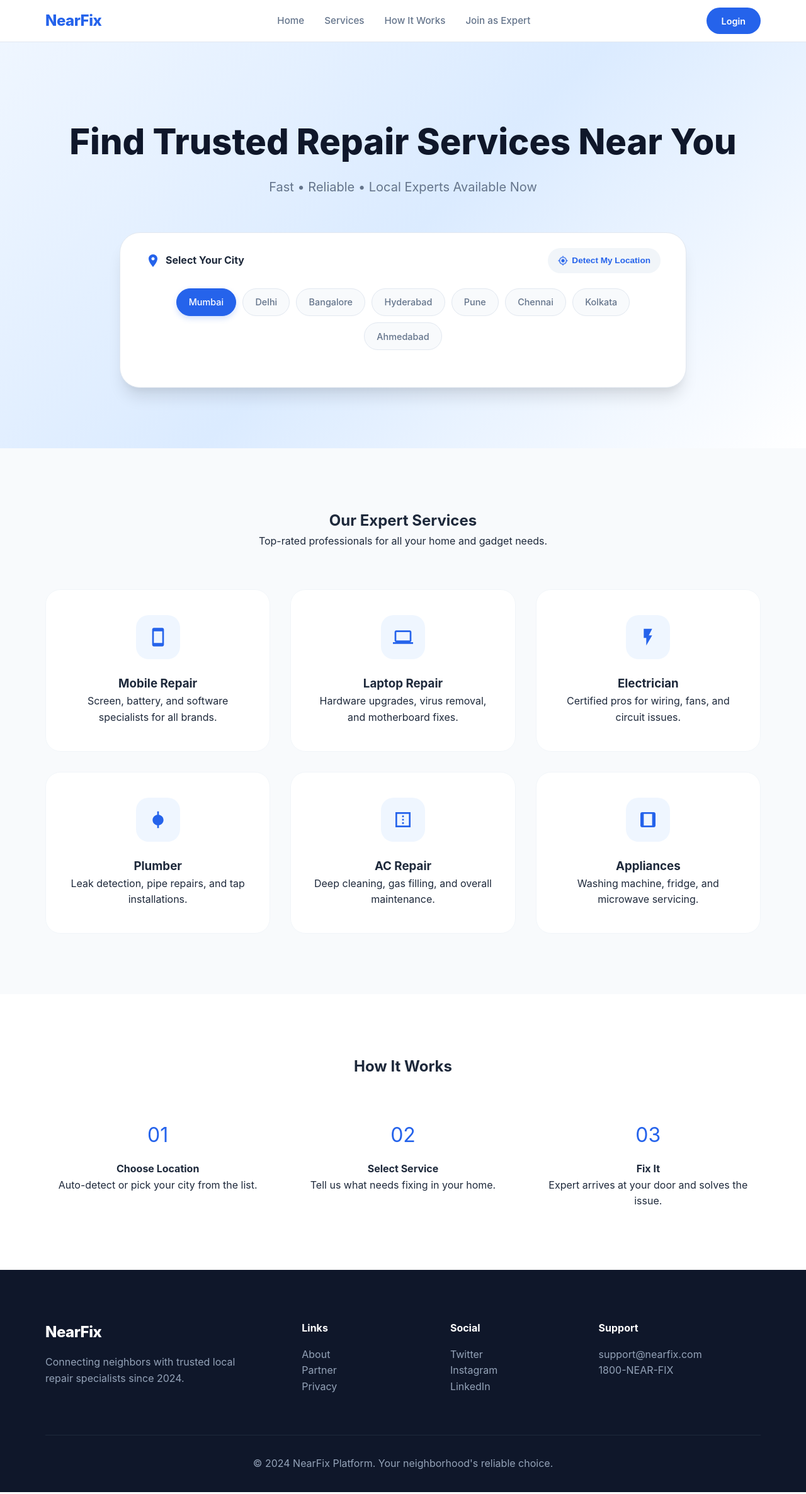
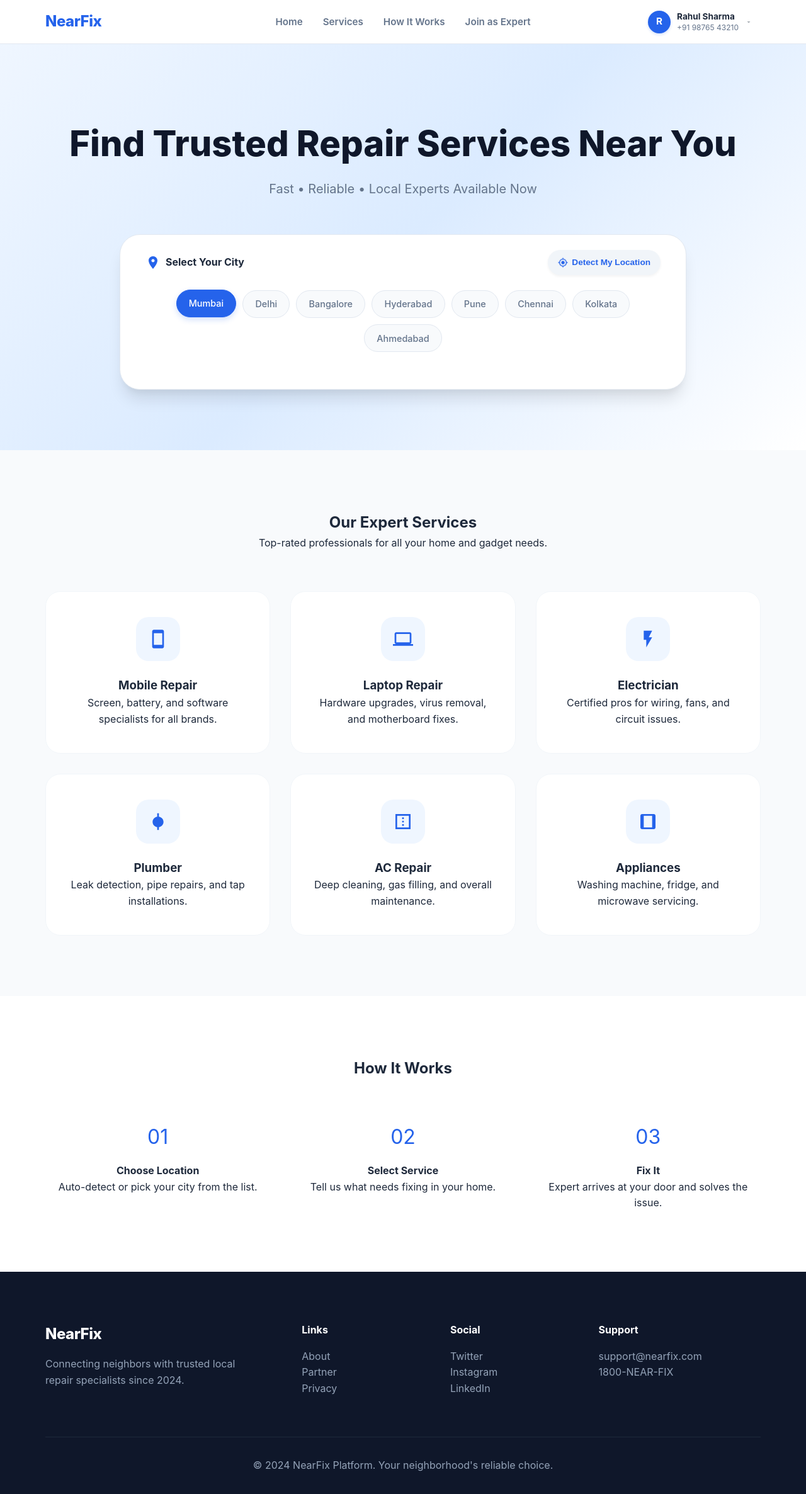
Before and after one commit to Detective-123/NearFix, a Django app: template templates/home.html in a window 1280 px wide. Shown: the whole page at 63% size. Run offline with Django 5.2, Linux system fonts and the light colour scheme; the template is opened without the code that fills it, so the values that code supplies are empty.

Commit message:
FRESH PROFILE INTEGRATED PAGE

```diff
--- a/NearFixApp/urls.py
+++ b/NearFixApp/urls.py
@@ -7,4 +7,5 @@ urlpatterns = [
     path("login/", views.login, name="login"),
     path('register/',views.register,name='register'),
     path('profile/',views.profile,name='profile'),
+    path('logout/', views.logout, name='logout'),
 ]
--- a/templates/home.html
+++ b/templates/home.html
@@ -71,10 +71,10 @@
         .navbar {
             position: sticky;
             top: 0;
-            background: rgba(255, 255, 255, 0.9);
+            background: rgba(255, 255, 255, 0.95);
             backdrop-filter: blur(10px);
             z-index: 1000;
-            padding: 0.75rem 0;
+            padding: 0.6rem 0;
             border-bottom: 1px solid #e2e8f0;
         }
 
@@ -82,7 +82,12 @@
             display: flex;
             justify-content: space-between;
             align-items: center;
-            gap: 2rem;
+        }
+
+        .logo-container {
+            flex: 1;
+            display: flex;
+            justify-content: flex-start;
         }
 
         .logo {
@@ -90,38 +95,73 @@
             font-weight: 800;
             color: var(--primary);
             letter-spacing: -0.5px;
-            flex-shrink: 0;
         }
 
         .nav-links {
             display: flex;
             gap: 2rem;
+            justify-content: center;
         }
 
         .nav-links a {
-            font-weight: 500;
+            font-weight: 600;
             font-size: 0.95rem;
             color: var(--text-muted);
             position: relative;
+            white-space: nowrap;
+        }
+
+        .nav-links a::after {
+            content: '';
+            position: absolute;
+            bottom: -4px;
+            left: 0;
+            width: 0;
+            height: 2px;
+            background: var(--primary);
+            transition: var(--transition);
         }
 
         .nav-links a:hover {
             color: var(--primary);
         }
 
-        /* --- Profile Section in Nav --- */
-        .nav-profile {
+        .nav-links a:hover::after {
+            width: 100%;
+        }
+
+        /* --- Profile Section Dropdown --- */
+        .nav-profile-dropdown {
+            flex: 1;
+            display: flex;
+            justify-content: flex-end;
+            position: relative;
+        }
+
+        .avatar-trigger {
             display: flex;
             align-items: center;
-            gap: 12px;
-            padding-left: 1.5rem;
-            border-left: 1px solid #e2e8f0;
-            flex-shrink: 0;
+            gap: 10px;
+            cursor: pointer;
+            padding: 6px 12px;
+            border-radius: 50px;
+            transition: var(--transition);
+            background: transparent;
+            border: 1px solid transparent;
+        }
+
+        .avatar-trigger:hover {
+            background: #f1f5f9;
+            border-color: #e2e8f0;
+        }
+
+        .avatar-trigger:active {
+            transform: scale(0.98);
         }
 
         .avatar-circle {
-            width: 38px;
-            height: 38px;
+            width: 36px;
+            height: 36px;
             border-radius: 50%;
             background-color: var(--primary);
             color: white;
@@ -129,43 +169,90 @@
             justify-content: center;
             align-items: center;
             font-weight: 700;
-            font-size: 1rem;
+            font-size: 0.95rem;
             box-shadow: 0 2px 4px rgba(37, 99, 235, 0.2);
+            transition: var(--transition);
+            flex-shrink: 0;
+        }
+
+        /* Dropdown Menu styling */
+        .dropdown-menu {
+            position: absolute;
+            top: 100%;
+            right: 0;
+            margin-top: 0.75rem;
+            background: var(--white);
+            min-width: 220px;
+            border-radius: 1rem;
+            box-shadow: var(--hover-shadow);
+            border: 1px solid #e2e8f0;
+            opacity: 0;
+            visibility: hidden;
+            transform: translateY(10px);
+            transition: var(--transition);
+            overflow: hidden;
+            z-index: 1001;
+        }
+
+        .nav-profile-dropdown:hover .dropdown-menu {
+            opacity: 1;
+            visibility: visible;
+            transform: translateY(0);
+        }
+
+        .dropdown-header {
+            padding: 1rem;
+            background: #f8fafc;
+            border-bottom: 1px solid #e2e8f0;
+        }
+
+        .dropdown-menu a {
+            display: flex;
+            align-items: center;
+            gap: 10px;
+            padding: 0.8rem 1rem;
+            color: var(--text-main);
+            font-size: 0.9rem;
+            font-weight: 500;
+            transition: var(--transition);
+        }
+
+        .dropdown-menu a:hover {
+            background: #eff6ff;
+            color: var(--primary);
+            padding-left: 1.25rem;
+        }
+
+        .dropdown-menu a.logout-btn {
+            color: #ef4444;
+            border-top: 1px solid #f1f5f9;
+        }
+
+        .dropdown-menu a.logout-btn:hover {
+            background: #fef2f2;
+            color: #dc2626;
         }
 
         .profile-info {
             text-align: left;
-            line-height: 1.2;
+            line-height: 1.3;
         }
 
         .profile-name {
-            font-size: 0.9rem;
-            font-weight: 600;
+            font-size: 0.85rem;
+            font-weight: 700;
             color: var(--text-main);
             display: block;
+            max-width: 120px;
+            white-space: nowrap;
+            overflow: hidden;
+            text-overflow: ellipsis;
         }
 
         .profile-phone {
             font-size: 0.75rem;
             color: var(--text-muted);
             display: block;
-            margin-top: 2px;
-        }
-
-        .login-btn {
-            background: var(--primary);
-            color: white;
-            padding: 0.6rem 1.5rem;
-            border-radius: 100px;
-            font-weight: 600;
-            font-size: 0.9rem;
-            transition: var(--transition);
-        }
-
-        .login-btn:hover {
-            background: var(--primary-hover);
-            transform: translateY(-1px);
-            box-shadow: 0 4px 12px rgba(37, 99, 235, 0.2);
         }
 
         /* --- Hero Section --- */
@@ -232,11 +319,17 @@
             align-items: center;
             gap: 6px;
             transition: var(--transition);
+            box-shadow: 0 2px 4px rgba(0,0,0,0.05);
         }
 
         .detect-btn:hover {
             background: #e0e7ff;
             transform: scale(1.05);
+            box-shadow: 0 4px 12px rgba(37, 99, 235, 0.15);
+        }
+
+        .detect-btn:active {
+            transform: scale(0.98);
         }
 
         .location-tabs {
@@ -338,8 +454,12 @@
 
     <nav class="navbar">
         <div class="container nav-content">
+            <!-- Logo Container (Flex: 1) -->
+            <div class="logo-container">
                 <a href="#" class="logo">NearFix</a>
+            </div>
 
+            <!-- Centered Nav Links -->
             <ul class="nav-links">
                 <li><a href="#home">Home</a></li>
                 <li><a href="#services">Services</a></li>
@@ -347,23 +467,52 @@
                 <li><a href="#join">Join as Expert</a></li>
             </ul>
 
-            <!-- Integrated Profile Section -->
+            <!-- Profile Dropdown Container (Flex: 1) -->
+            <div class="nav-profile-dropdown">
+                <div class="avatar-trigger">
                     {% if profile %}
-            <div class="nav-profile">
-                <!-- Avatar circle -->
                         <div class="avatar-circle">
                             {{ profile.full_name|slice:":1"|upper }}
                         </div>
-                <!-- Profile text -->
                         <div class="profile-info">
                             <span class="profile-name">{{ profile.full_name }}</span>
                             <span class="profile-phone">{{ profile.phone }}</span>
                         </div>
+                    {% else %}
+                        <div class="avatar-circle">R</div>
+                        <div class="profile-info">
+                            <span class="profile-name">Rahul Sharma</span>
+                            <span class="profile-phone">+91 98765 43210</span>
                         </div>
+                    {% endif %}
+                    <!-- Chevron Icon -->
+                    <svg style="width: 12px; opacity: 0.4" viewBox="0 0 24 24"><path d="M7 10l5 5 5-5z" fill="currentColor"/></svg>
+                </div>
+
+                <!-- Dropdown Menu -->
+                <div class="dropdown-menu">
+                    {% if profile %}
+                        <div class="dropdown-header">
+                            <span style="font-size: 0.7rem; color: var(--text-muted); text-transform: uppercase; letter-spacing: 0.8px; font-weight: 800;">Account Settings</span>
+                        </div>
+                        <a href="{% url 'profile' %}">
+                            <svg style="width: 18px" viewBox="0 0 24 24" fill="none" stroke="currentColor" stroke-width="2"><path d="M20 21v-2a4 4 0 0 0-4-4H8a4 4 0 0 0-4 4v2"/><circle cx="12" cy="7" r="4"/></svg>
+                            My Profile
+                        </a>
+                        <a href="#settings">
+                            <svg style="width: 18px" viewBox="0 0 24 24" fill="none" stroke="currentColor" stroke-width="2"><circle cx="12" cy="12" r="3"/><path d="M19.4 15a1.65 1.65 0 0 0 .33 1.82l.06.06a2 2 0 0 1 0 2.83 2 2 0 0 1-2.83 0l-.06-.06a1.65 1.65 0 0 0-1.82-.33 1.65 1.65 0 0 0-1 1.51V21a2 2 0 0 1-2 2 2 2 0 0 1-2-2v-.09A1.65 1.65 0 0 0 9 19.4a1.65 1.65 0 0 0-1.82.33l-.06.06a2 2 0 0 1-2.83 0 2 2 0 0 1 0-2.83l.06-.06a1.65 1.65 0 0 0 .33-1.82 1.65 1.65 0 0 0-1.51-1H3a2 2 0 0 1-2-2 2 2 0 0 1 2-2h.09A1.65 1.65 0 0 0 4.6 9a1.65 1.65 0 0 0-.33-1.82l-.06-.06a2 2 0 0 1 0-2.83 2 2 0 0 1 2.83 0l.06.06a1.65 1.65 0 0 0 1.82.33H9a1.65 1.65 0 0 0 1-1.51V3a2 2 0 0 1 2-2 2 2 0 0 1 2 2v.09a1.65 1.65 0 0 0 1 1.51 1.65 1.65 0 0 0 1.82-.33l.06-.06a2 2 0 0 1 2.83 0 2 2 0 0 1 0 2.83l-.06.06a1.65 1.65 0 0 0-.33 1.82V9a1.65 1.65 0 0 0 1.51 1H21a2 2 0 0 1 2 2 2 2 0 0 1-2 2h-.09a1.65 1.65 0 0 0-1.51 1z"/></svg>
+                            Settings
+                        </a>
+                        <a href="{% url 'logout' %}" class="logout-btn">
+                            <svg style="width: 18px" viewBox="0 0 24 24" fill="none" stroke="currentColor" stroke-width="2"><path d="M9 21H5a2 2 0 0 1-2-2V5a2 2 0 0 1 2-2h4"/><polyline points="16 17 21 12 16 7"/><line x1="21" y1="12" x2="9" y2="12"/></svg>
+                            Logout
+                        </a>
                     {% else %}
-            <!-- Fallback Login button when profile is missing -->
-            <a href="#login" class="login-btn">Login</a>
+                        <a href="{% url 'login' %}">Login</a>
+                        <a href="{% url 'register' %}">Register</a>
                     {% endif %}
+                </div>
+            </div>
         </div>
     </nav>
 
```
Also changed, not shown: other parts of templates/home.html (+28 -5 lines), NearFixApp/views.py (+6 -1 lines), db.sqlite3. Lines whose indentation alone changed are shown as unchanged.
